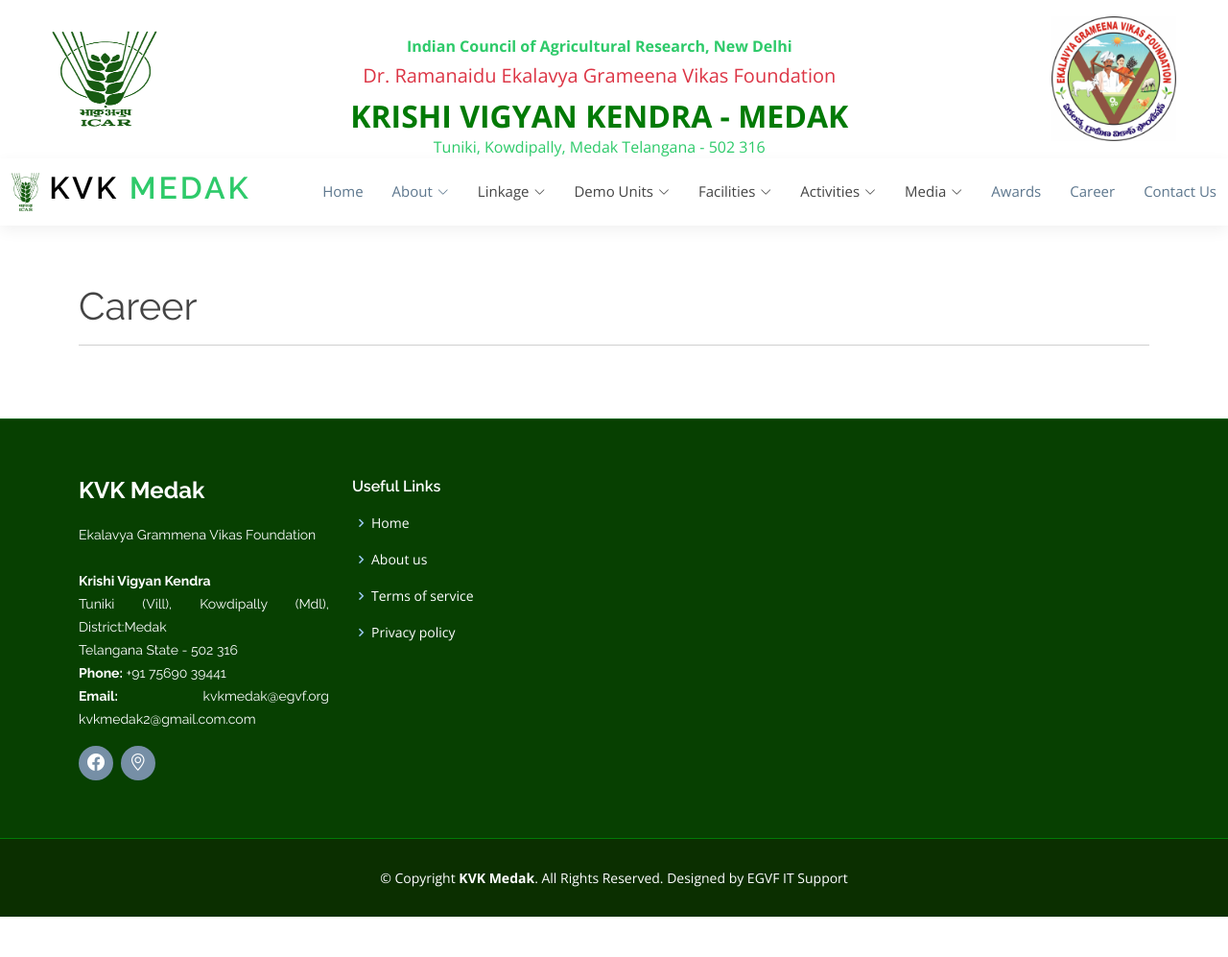
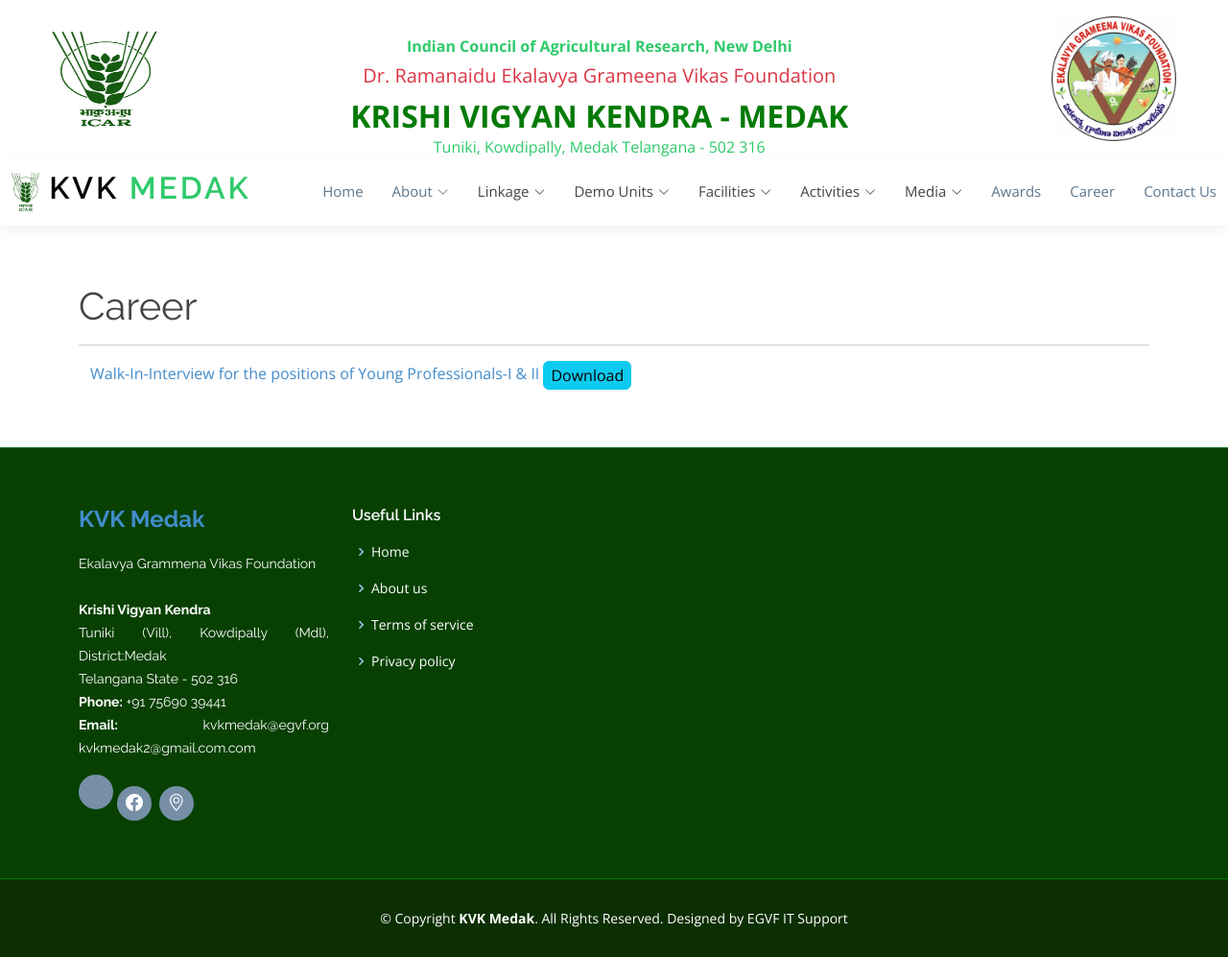
Before and after one commit to kvkmedak/kvkmedak.github.io, a Jekyll site: the page built from pages/career.html, in a window 1280 px wide. Shown: the whole page at 96% size. Built offline with Jekyll 4.4.1, drawn with Linux system fonts in a browser that asks for light colours; nearby versions of some CDN libraries; library files that are not in the unit come from our copies; before the commit the page ends 955 px from its top, so only the background shows below that.

Commit message:
Update career.html

```diff
--- a/pages/career.html
+++ b/pages/career.html
@@ -12,7 +12,7 @@
         <hr>
     </div>
 
-    <!--
+
     <div class="aos-init aos-animate" data-aos="fade-up">
         <div class="row d-flex align-items-stretch">
             <div class="col-lg-12">
@@ -21,16 +21,16 @@
 
                          <div class="col-lg-12">
                             <span>
-                                <a href="assets/docs/Results(SSS) web.pdf" target="_blank">
+                                <a href="YP-2023.pdf" target="_blank">
 
-                                    Results of the interview conducted on 21.04.2023 for the post of "Skilled Supporting Staff"
+                                    Walk-In-Interview for the positions of Young Professionals-I & II
                                     <div class="btn btn-info" style="padding: 2px 7px;">Download </div>
                             </span>
 
 
                     </div>
 
-          -->
+
 
 
 
```
